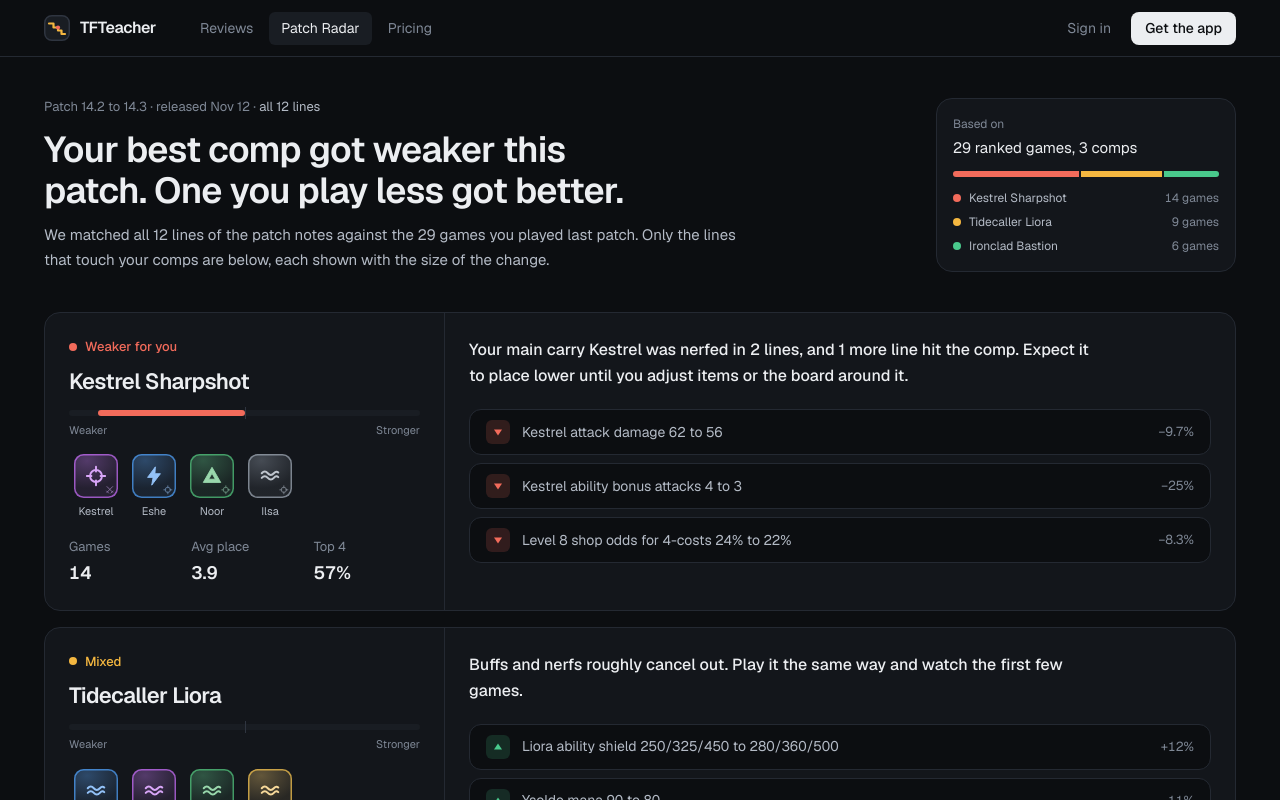
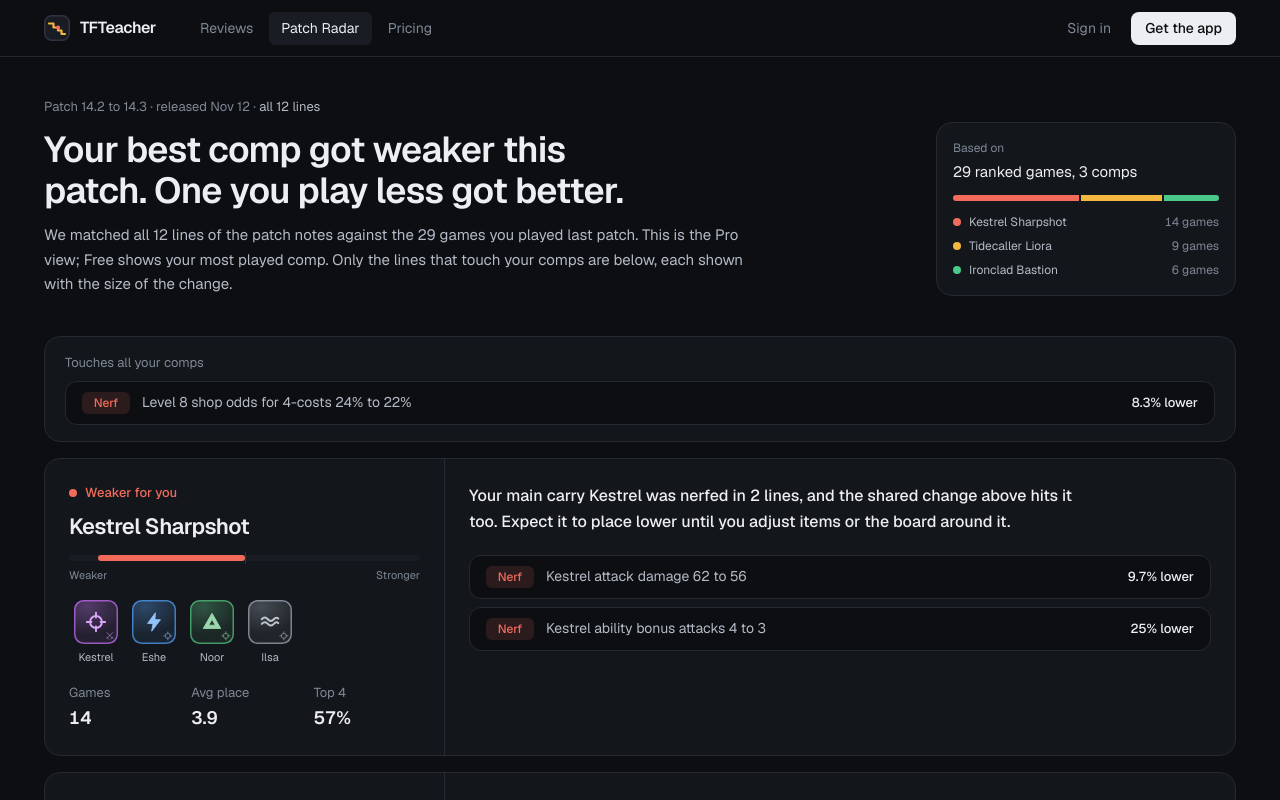
Before and after one commit to malcolmshi123/tfteacher, a Next.js app: page /patch in a window 1280 px wide. Shown: the top 800 px of the page. Built offline with nearby package versions, Linux system fonts and the light colour scheme.

Commit message:
fix contradictions, restructure radar

```diff
--- a/app/patch/page.tsx
+++ b/app/patch/page.tsx
@@ -14,6 +14,9 @@ const TONE = {
 export default function PatchPage() {
   const verdicts = radar();
   const used = new Set(verdicts.flatMap((v) => v.lines.map((l) => l.id)));
+  // lines that touch every comp are shown once, above the comps
+  const shared = NOTES.filter((n) => verdicts.every((v) => v.lines.some((l) => l.id === n.id)));
+  const sharedIds = new Set(shared.map((n) => n.id));
   const rest = NOTES.filter((n) => !used.has(n.id));
   const games = verdicts.reduce((a, v) => a + v.comp.games, 0);
 
@@ -33,7 +36,8 @@ export default function PatchPage() {
               Your best comp got weaker this patch. One you play less got better.
             </h1>
             <p className="mt-3 text-[15px] leading-relaxed text-[var(--ink-2)]">
-              We matched all {NOTES.length} lines of the patch notes against the {games} games you played last patch. Only
+              We matched all {NOTES.length} lines of the patch notes against the {games} games you played last patch. This is the
+              Pro view; Free shows your most played comp. Only
               the lines that touch your comps are below, each shown with the size of the change.
             </p>
           </div>
@@ -63,9 +67,20 @@ export default function PatchPage() {
           </div>
         </div>
 
-        <div className="mt-10 space-y-4">
+        {shared.length > 0 && (
+          <section className="mt-10 rounded-2xl border border-[var(--line)] bg-[var(--panel)] px-5 py-4">
+            <div className="text-[13px] text-[var(--muted)]">Touches all your comps</div>
+            <ul className="mt-2 space-y-2">
+              {shared.map((n) => (
+                <NoteRow key={n.id} n={n} />
+              ))}
+            </ul>
+          </section>
+        )}
+
+        <div className="mt-4 space-y-4">
           {verdicts.map((v) => (
-            <CompCard key={v.comp.id} v={v} />
+            <CompCard key={v.comp.id} v={v} hide={sharedIds} />
           ))}
         </div>
 
@@ -89,11 +104,11 @@ export default function PatchPage() {
   );
 }
 
-function CompCard({ v }: { v: CompVerdict }) {
+function CompCard({ v, hide }: { v: CompVerdict; hide: Set<string> }) {
   const t = TONE[v.verdict];
   return (
     <article className="grid overflow-hidden rounded-2xl border border-[var(--line)] bg-[var(--panel)] lg:grid-cols-[400px_minmax(0,1fr)]">
-      <div className="border-b border-[var(--line)] p-6 lg:border-b-0 lg:border-r">
+      <div className="flex flex-col border-b border-[var(--line)] p-6 lg:border-b-0 lg:border-r">
         <div className="flex items-center gap-2 text-[13px] font-medium" style={{ color: t.color }}>
           <span className="block h-2 w-2 rounded-full" style={{ background: t.color }} />
           {t.label}
@@ -105,7 +120,7 @@ function CompCard({ v }: { v: CompVerdict }) {
             <UnitToken key={u} unitId={u} size={44} />
           ))}
         </div>
-        <dl className="tnum mt-5 grid grid-cols-3 gap-4 text-[13px]">
+        <dl className="tnum mt-auto grid grid-cols-3 gap-4 pt-5 text-[13px]">
           <div>
             <dt className="text-[var(--muted)]">Games</dt>
             <dd className="mt-0.5 text-[18px] font-semibold">{v.comp.games}</dd>
@@ -123,9 +138,11 @@ function CompCard({ v }: { v: CompVerdict }) {
       <div className="p-6">
         <p className="max-w-[620px] text-[16px] font-medium leading-relaxed text-[var(--ink)]">{v.why}</p>
         <ul className="mt-5 space-y-2">
-          {v.lines.map((l) => (
-            <NoteRow key={l.id} n={l} />
-          ))}
+          {v.lines
+            .filter((l) => !hide.has(l.id))
+            .map((l) => (
+              <NoteRow key={l.id} n={l} />
+            ))}
         </ul>
       </div>
     </article>
@@ -168,9 +185,8 @@ function Delta({ n }: { n: NoteLine }) {
   const pct = changePct(n.text);
   if (pct === undefined) return null;
   return (
-    <span className="tnum w-16 shrink-0 text-right text-[13px] text-[var(--muted)]" title="Raw change in the number. The arrow shows whether it helps.">
-      {pct > 0 ? "+" : "−"}
-      {Math.abs(pct).toFixed(Math.abs(pct) < 10 ? 1 : 0)}%
+    <span className="tnum w-24 shrink-0 text-right text-[13px] font-medium text-[var(--ink)]">
+      {Math.abs(pct).toFixed(Math.abs(pct) < 10 ? 1 : 0)}% {pct > 0 ? "higher" : "lower"}
     </span>
   );
 }
@@ -178,10 +194,8 @@ function Delta({ n }: { n: NoteLine }) {
 function Dir({ d }: { d: NoteLine["direction"] }) {
   const c = d === "buff" ? "var(--good)" : d === "nerf" ? "var(--hp)" : "var(--muted)";
   return (
-    <span className="grid h-6 w-6 shrink-0 place-items-center rounded-md" style={{ background: `color-mix(in oklab, ${c} 16%, transparent)`, color: c }} aria-label={d}>
-      <svg width="10" height="10" viewBox="0 0 10 10" aria-hidden>
-        {d === "buff" ? <path d="M5 1.5 9 7.5H1z" fill="currentColor" /> : d === "nerf" ? <path d="M5 8.5 1 2.5h8z" fill="currentColor" /> : <rect x="1.5" y="4" width="7" height="2" rx="1" fill="currentColor" />}
-      </svg>
+    <span className="w-12 shrink-0 rounded-md py-0.5 text-center text-[12px] font-medium" style={{ background: `color-mix(in oklab, ${c} 14%, transparent)`, color: c }}>
+      {d === "buff" ? "Buff" : d === "nerf" ? "Nerf" : "Change"}
     </span>
   );
 }
--- a/app/pricing/page.tsx
+++ b/app/pricing/page.tsx
@@ -30,7 +30,7 @@ export default function Pricing() {
 
         <div className="mt-10 grid gap-4 md:grid-cols-2">
           <Plan name="Free" price="$0" cadence="forever" note="No card needed" items={FREE} cta="Download for Windows" href="/download" />
-          <Plan name="Pro" price="$5" cadence="per month" note="or $48 a year, save $12" items={PRO} cta="Start 14 days free" href="/download?plan=pro" featured />
+          <Plan name="Pro" price="$5" cadence="per month" note="or $48 a year, save $12" items={PRO} cta="Try Pro free for 14 days" href="/download?plan=pro" featured />
         </div>
 
         <section className="mt-16 grid gap-6 lg:grid-cols-[minmax(0,1fr)_minmax(0,1fr)]">
@@ -124,10 +124,10 @@ function TrendsPreview() {
 
 function Plan({ name, price, cadence, note, items, cta, href, featured }: { name: string; price: string; cadence: string; note?: string; items: string[]; cta: string; href: string; featured?: boolean }) {
   return (
-    <div className={`flex flex-col rounded-2xl border p-7 ${featured ? "border-[color-mix(in_oklab,var(--brand)_45%,var(--line))] bg-[var(--panel-2)]" : "border-[var(--line)] bg-[var(--panel)]"}`}>
+    <div className={`flex flex-col rounded-2xl border p-7 ${featured ? "border-[color-mix(in_oklab,var(--brand)_60%,var(--line))] bg-[linear-gradient(180deg,color-mix(in_oklab,var(--brand)_9%,var(--panel-2)),var(--panel-2)_45%)] shadow-[0_30px_80px_-40px_color-mix(in_oklab,var(--brand)_40%,transparent)]" : "border-[var(--line)] bg-[var(--panel)]"}`}>
       <div className="flex items-center justify-between">
         <h2 className="text-[18px] font-semibold">{name}</h2>
-        {featured && <span className="text-[13px] text-[var(--muted)]">Cancel any time</span>}
+        {featured && <span className="text-[13px] text-[var(--ink-2)]">No card for the trial</span>}
       </div>
       <div className="mt-5 flex items-baseline gap-2">
         <span className="tnum text-[44px] font-semibold tracking-tight">{price}</span>
--- a/components/review/AskPanel.tsx
+++ b/components/review/AskPanel.tsx
@@ -44,7 +44,7 @@ export function AskPanel({ gameId, onCite }: { gameId: string; onCite: (stage: s
           id="ask"
           value={q}
           onChange={(e) => setQ(e.target.value)}
-          placeholder="Should I have rolled at 4-1?"
+          placeholder="Ask about any round, like 3-2"
           className="h-11 min-w-0 flex-1 rounded-xl border border-[var(--line-2)] bg-[var(--bg)] px-4 text-[15px] placeholder:text-[var(--muted)] focus:border-[var(--brand)] focus:outline-none"
         />
         <button disabled={busy} className="h-11 shrink-0 rounded-xl bg-[var(--ink)] px-4 text-[14px] font-medium text-[var(--bg)] disabled:opacity-50">
--- a/lib/game/sample.ts
+++ b/lib/game/sample.ts
@@ -83,11 +83,11 @@ const SCRIPT: Step[] = [
 
 const OPPONENTS: { id: string; name: string; place: number; strength: number }[] = [
   { id: "o1", name: "Kaito", place: 1, strength: 1.18 },
-  { id: "o2", name: "lumen", place: 2, strength: 1.12 },
+  { id: "o2", name: "Lumen", place: 2, strength: 1.12 },
   { id: "o3", name: "Rho", place: 3, strength: 1.06 },
-  { id: "o4", name: "bramblefox", place: 4, strength: 1.02 },
+  { id: "o4", name: "Bramblefox", place: 4, strength: 1.02 },
   { id: "o5", name: "Sev", place: 5, strength: 0.98 },
-  { id: "o7", name: "quietcarry", place: 7, strength: 0.9 },
+  { id: "o7", name: "Quietcarry", place: 7, strength: 0.9 },
   { id: "o8", name: "Pim", place: 8, strength: 0.84 },
 ];
 
--- a/lib/patch/radar.ts
+++ b/lib/patch/radar.ts
@@ -87,12 +87,12 @@ export function radar(comps = MY_COMPS, notes = NOTES): CompVerdict[] {
         ? (() => {
             const carry = nerfs.filter((x) => x.target === comp.core[0]).length;
             const other = nerfs.length - carry;
-            return `Your main carry ${name(comp.core[0])} was nerfed in ${carry} line${carry === 1 ? "" : "s"}${other ? `, and ${other} more line${other === 1 ? "" : "s"} hit the comp` : ""}. Expect it to place lower until you adjust items or the board around it.`;
+            return `Your main carry ${name(comp.core[0])} was nerfed in ${carry} line${carry === 1 ? "" : "s"}${other ? `, and the shared change above hits it too` : ""}. Expect it to place lower until you adjust items or the board around it.`;
           })()
         : verdict === "stronger"
           ? `${list(buffs.map((b) => name(b.target)).filter((v, i, a) => a.indexOf(v) === i))} all got stronger.${nerfs.length ? ` The only hit is smaller: ${nerfs.map((x) => x.text.charAt(0).toLowerCase() + x.text.slice(1)).join("; ")}.` : " Nothing in the comp was nerfed."}`
           : verdict === "mixed"
-            ? `Buffs and nerfs roughly cancel out. Play it the same way and watch the first few games.`
+            ? `Buffs and nerfs roughly cancel out, counting every line below and any shared change above. Play it the same way and watch your first few games.`
             : "Nothing in this comp changed.";
     return { comp, verdict, score, lines, why };
   });
```
Also changed, not shown: app/page.tsx (+5 -5 lines), components/review/MobileRounds.tsx (+32 -9 lines), components/review/ReviewView.tsx (+6 -7 lines), components/review/RoundInspector.tsx (+27 -18 lines), lib/review/engine.ts (+4 -4 lines).
